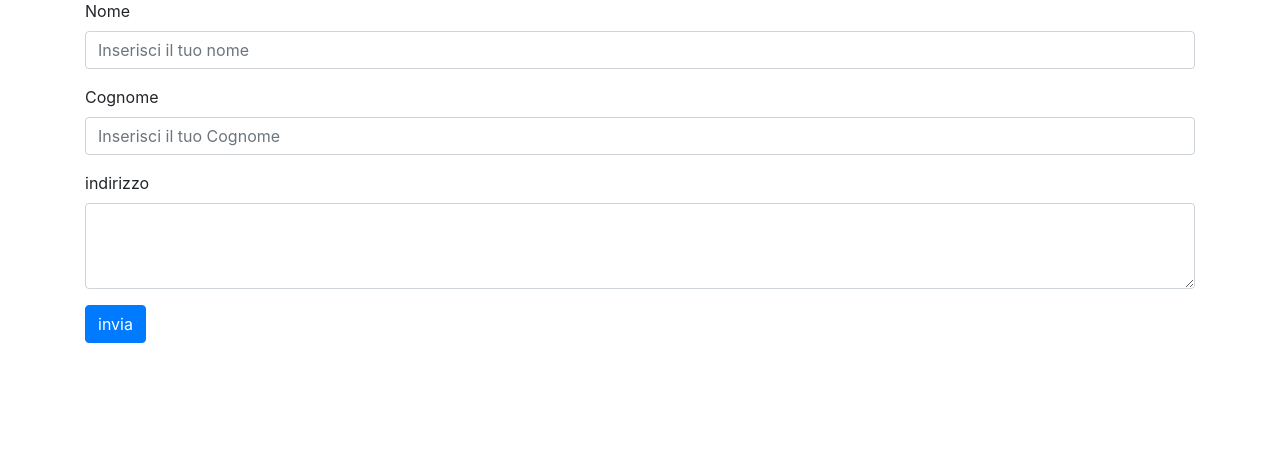
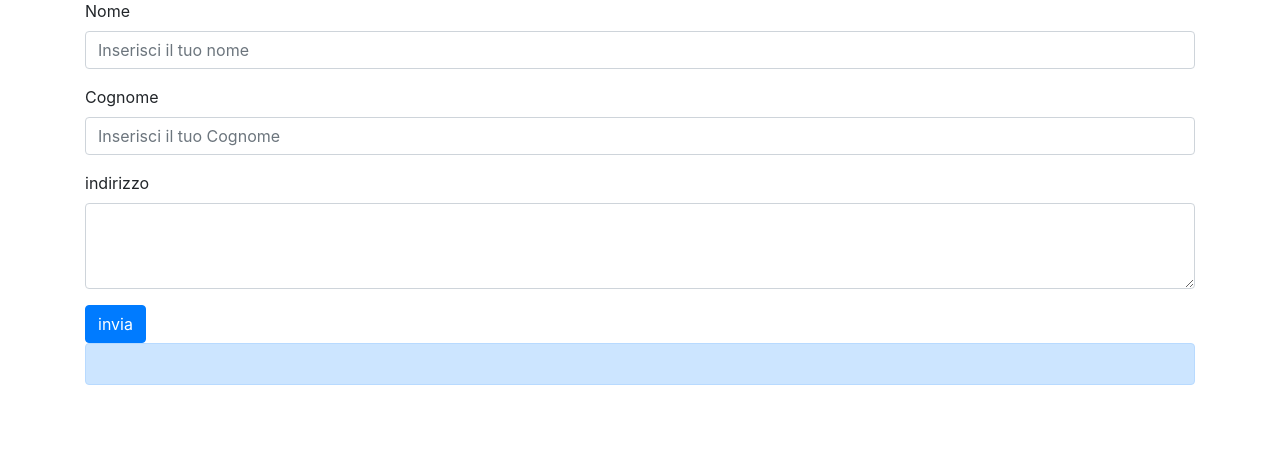
Before and after one commit to ilija-derajic-2003/esercizio-php-form, a PHP site: page / in a window 1280 px wide. Shown: the part 115-574 px from the top of the page. Run offline with PHP 8.4, Linux system fonts and the light colour scheme.

Commit message:
aggiunto elenco puntato

```diff
--- a/index.php
+++ b/index.php
@@ -44,6 +44,15 @@
 	  		<button type="submit" class="btn btn-primary">invia</button>
 			</form>
 
+			<div class="alert alert-primary" role="alert">
+				<ul>
+					<?php
+					foreach ($_POST as $key => $value) {
+						print "<li>$value</li>";
+					}
+					?>
+				</ul>
+			</div>
   	</div>
 
 
```
